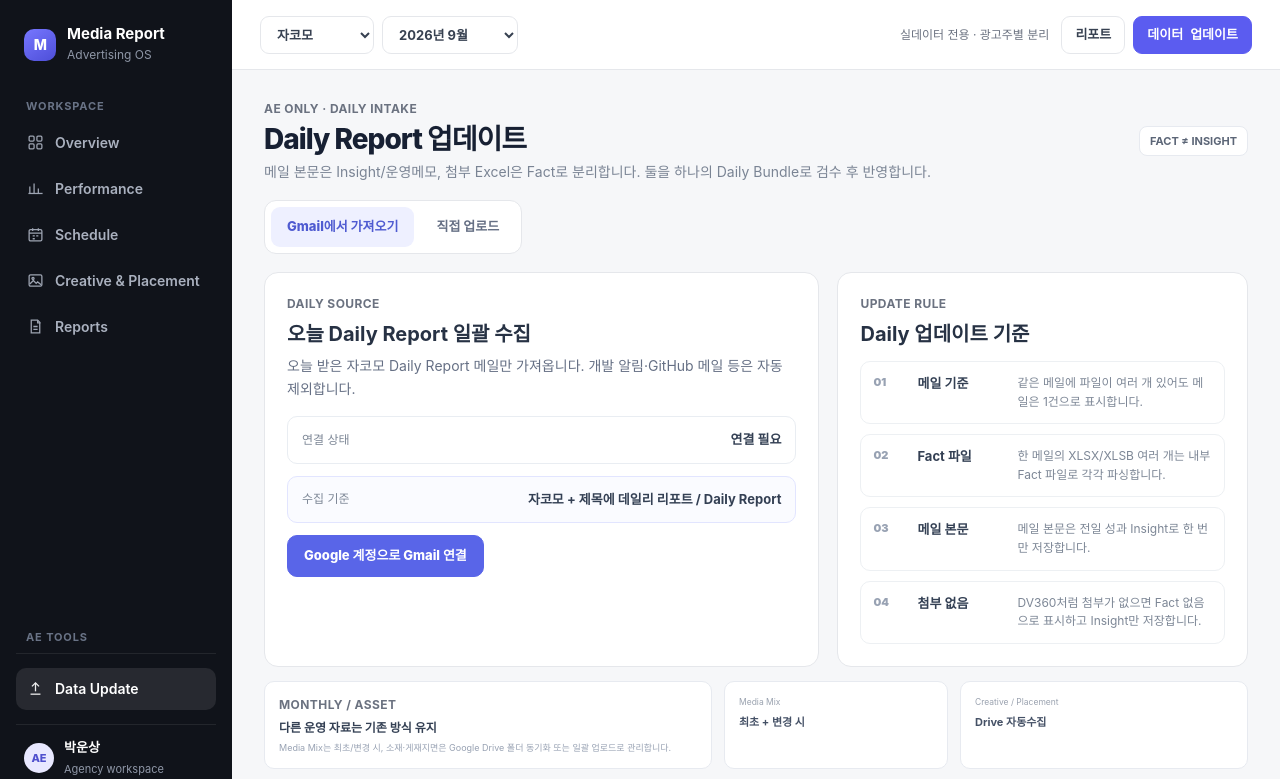
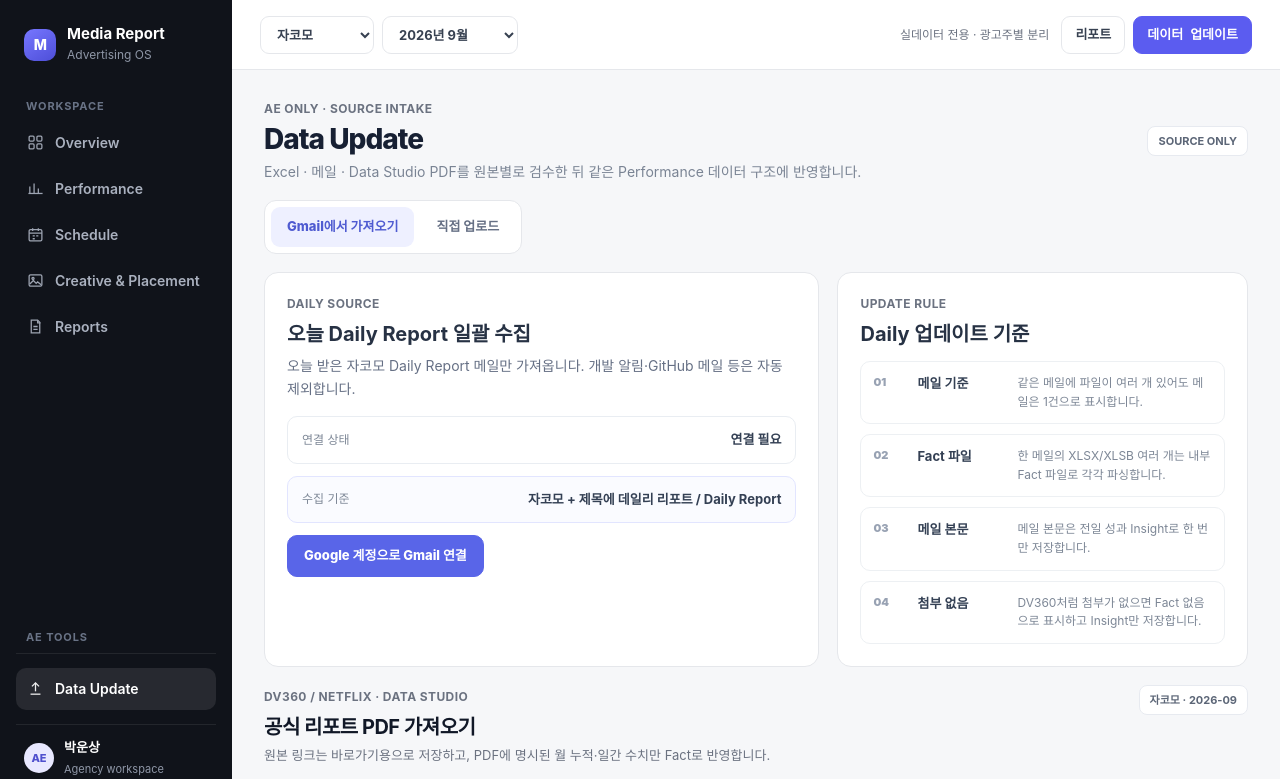
Before and after one commit to unz1020/Media-report_kor, a Next.js app: page /data-update in a window 1280 px wide. Shown: the top 779 px of the page. Built offline with nearby package versions, Linux system fonts and the light colour scheme.

Commit message:
Add Data Studio PDF source to Data Update

```diff
--- a/app/(dashboard)/data-update/page.tsx
+++ b/app/(dashboard)/data-update/page.tsx
@@ -1,4 +1,5 @@
 import { DailyReportIntakeV2 } from "./daily-report-intake-v2";
+import { LookerReportIntake } from "./looker-report-intake";
 import styles from "./update.module.css";
 
 export default function DataUpdatePage() {
@@ -6,14 +7,15 @@ export default function DataUpdatePage() {
     <>
       <div className="page-head refined-head">
         <div>
-          <div className="eyebrow">AE only · daily intake</div>
-          <h1 className="page-title">Daily Report 업데이트</h1>
-          <p className="page-desc">메일 본문은 Insight/운영메모, 첨부 Excel은 Fact로 분리합니다. 둘을 하나의 Daily Bundle로 검수 후 반영합니다.</p>
+          <div className="eyebrow">AE only · source intake</div>
+          <h1 className="page-title">Data Update</h1>
+          <p className="page-desc">Excel · 메일 · Data Studio PDF를 원본별로 검수한 뒤 같은 Performance 데이터 구조에 반영합니다.</p>
         </div>
-        <div className="page-meta"><span className="view-pill">FACT ≠ INSIGHT</span></div>
+        <div className="page-meta"><span className="view-pill">SOURCE ONLY</span></div>
       </div>
 
       <DailyReportIntakeV2 />
+      <LookerReportIntake />
 
       <section className={styles.secondarySources}>
         <article><div className="eyebrow">MONTHLY / ASSET</div><h3>다른 운영 자료는 기존 방식 유지</h3><p>Media Mix는 최초/변경 시, 소재·게재지면은 Google Drive 폴더 동기화 또는 일괄 업로드로 관리합니다.</p></article>
```
